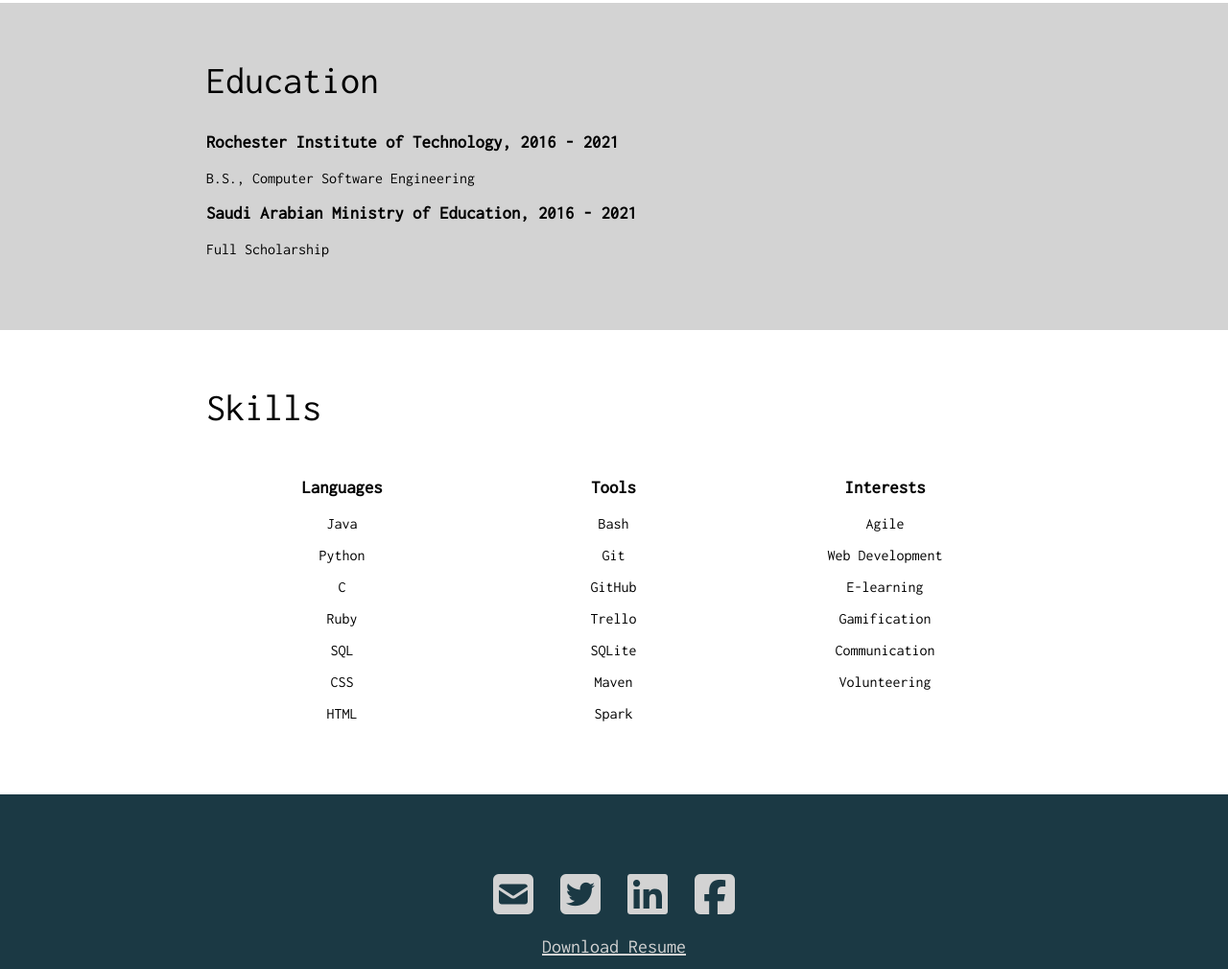
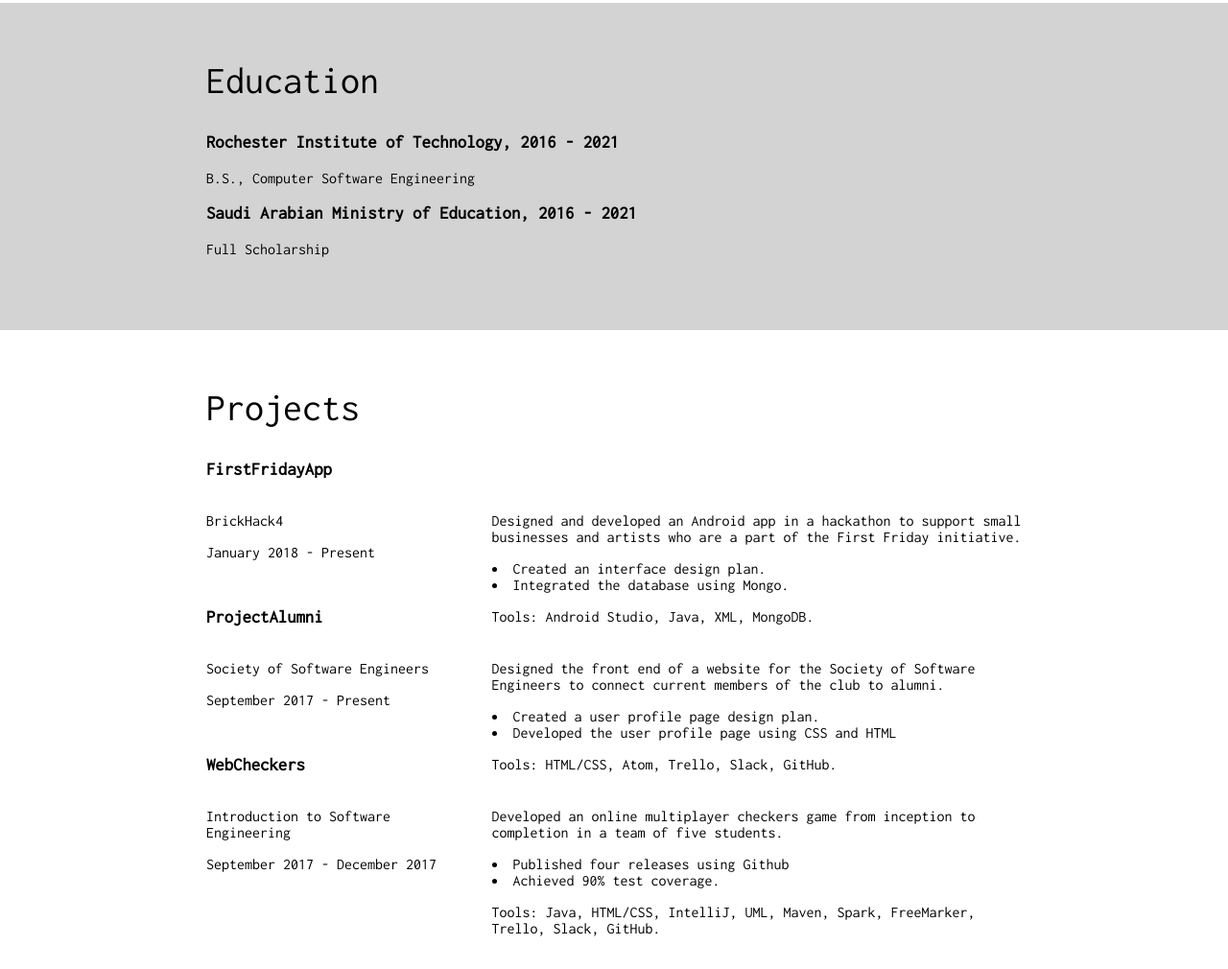
Before and after one commit to aaa1008/abdul-resume, a plain HTML site: page index.html in a window 1280 px wide. Shown: the part 994-2004 px from the top of the page at 96% size. Drawn offline with Linux system fonts and the light colour scheme.

Commit message:
Added Projects
Added projects to the website and updated the resume pdf.

```diff
--- a/css/styles.css
+++ b/css/styles.css
@@ -130,21 +130,22 @@
   background: lightgrey;
 }
 
-.tools {
+.projects {
   background: white;
 }
 
+.tools {
+  background: lightgrey;
+}
+
 .tools p {
-  text-align: center;
+  text-align: left;
 }
 
 .tools h3{
-  text-align: center;
+  text-align: left;
 }
 
-.projects{
-  background: lightgrey;
-}
 
 .resume a{
   padding: 10px;
--- a/index.html
+++ b/index.html
@@ -17,8 +17,8 @@
         <a href="#about">About</a>
         <a href="#work">Work Experience</a>
         <a href="#education">Education</a>
+        <a href="#projects">Projects</a>
         <a href="#tools">Skills</a>
-        <a href="#projects">Projects</a>
         <a href="#contact">Contact</a>
 
       </nav>
@@ -89,6 +89,62 @@
           </div>
         </section>
 
+        <section id="projects" class="projects">
+          <div class="content-wrap">
+
+            <h2>Projects</h2>
+
+            <!-- Project Details-->
+            <h3>FirstFridayApp</h3>
+
+            <div class="col-narrow">
+               <p>BrickHack4</p>
+               <p>January 2018 - Present</p>
+             </div>
+
+             <div class="col-wide">
+              <p>Designed and developed an Android app in a hackathon to support small businesses and artists who are a part of the First Friday initiative.</p>
+              <li>Created an interface design plan.</li>
+              <li>Integrated the database using Mongo.</li>
+              <p>Tools: Android Studio, Java, XML, MongoDB.</p>
+
+             </div>
+
+            <h3>ProjectAlumni</h3>
+
+            <div class="col-narrow">
+              <p>Society of Software Engineers</p>
+              <p>September 2017 - Present</p>
+            </div>
+
+
+            <div class="col-wide">
+              <p>Designed the front end of a website for the Society of Software Engineers to connect current members of the club to alumni.</p>
+              <li>Created a user profile page design plan.</li>
+              <li>Developed the user profile page using CSS and HTML</li>
+              <p>Tools: HTML/CSS, Atom, Trello, Slack, GitHub.</p>
+            </div>
+
+
+
+            <h3>WebCheckers</h3>
+
+            <div class="col-narrow">
+              <p>Introduction to Software Engineering</p>
+              <p>September 2017 - December 2017</p>
+            </div>
+
+            <div class="col-wide">
+              <p>Developed an online multiplayer checkers game from inception to completion in a team of five students.</p>
+              <li>Published four releases using Github</li>
+              <li>Achieved 90% test coverage.</li>
+              <p>Tools: Java, HTML/CSS, IntelliJ, UML, Maven, Spark, FreeMarker, Trello, Slack, GitHub.</p>
+            </div>
+
+
+          </div>
+        </section>
+
         <section id="tools" class="tools">
 
           <div class="content-wrap">
@@ -119,7 +175,6 @@
 
               <div class="col">
                     <h3>Interests</h3>
-                      <p>Agile</p>
                       <p>Web Development</p>
                       <p>E-learning</p>
                       <p>Gamification</p>
@@ -145,8 +200,6 @@
               <span class="sr-only">Twitter</span></a>
             <a href="https://www.linkedin.com/in/abdullah-al-hamoud-842844145" target="_blank"><i class="fa fa-linkedin-square fa-3x" aria-hidden="true"></i>
               <span class="sr-only">LinkedIn</span></a>
-            <a href="https://www.facebook.com/abdullah.alhamoud.986" target="_blank"><i class="fa fa-facebook-square fa-3x" aria-hidden="true"></i>
-<span class="sr-only">Facebook</span></a>
         </div>
 
         <div class="resume">
```
Also changed, not shown: 1 other file.
